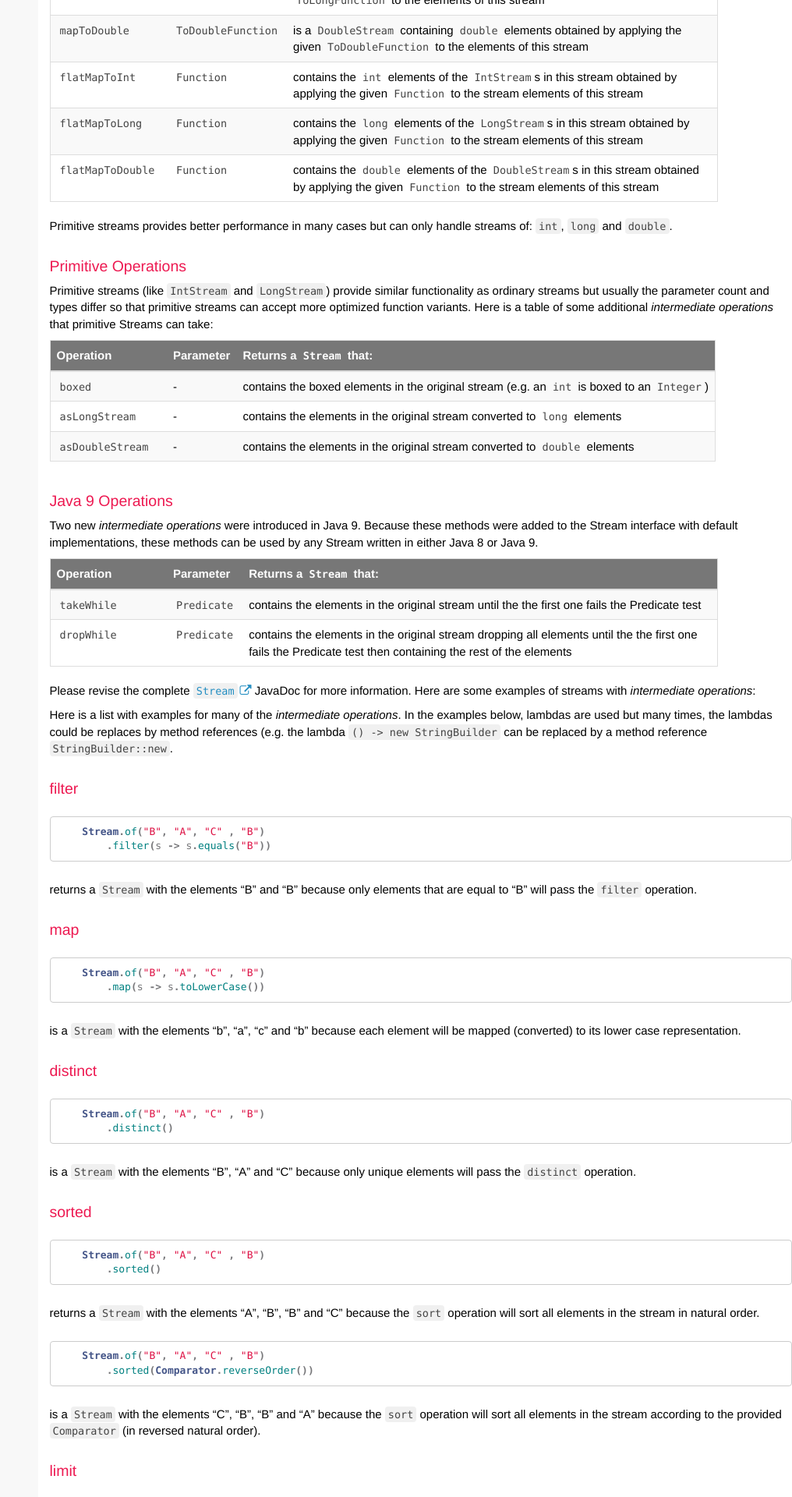
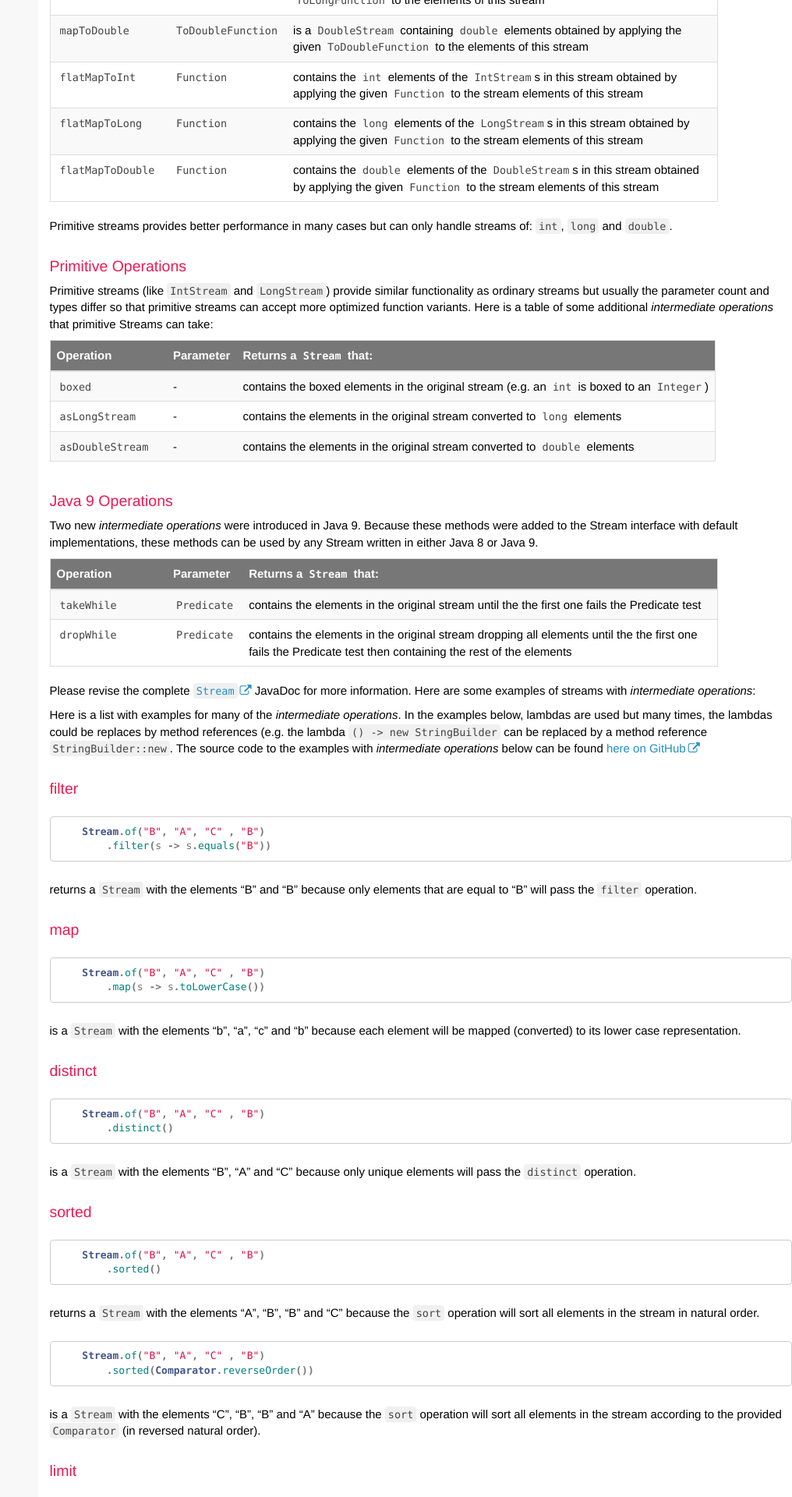
Before and after one commit to speedment/speedment-doc, a Jekyll site: the page built from pages/stream_fundamentals.md, in a window 1280 px wide. Shown: the part 2850-4770 px from the top of the page at 78% size, without its empty margins (264-1280 px from the left). Built offline with Jekyll 4.4.1, drawn with Linux system fonts in a browser that asks for light colours; nearby versions of some CDN libraries; comment, search, counter and statistics services are not loaded.

Commit message:
stream-fundamentals: Add links to source code

````diff
--- a/pages/stream_fundamentals.md
+++ b/pages/stream_fundamentals.md
@@ -121,7 +121,7 @@
 
 Please revise the complete {{site.data.javadoc.Stream}} JavaDoc for more information. Here are some examples of streams with *intermediate operations*:
 
-Here is a list with examples for many of the  *intermediate operations*. In the examples below, lambdas are used but many times, the lambdas could be replaces by method references (e.g. the lambda `() -> new StringBuilder` can be replaced by a method reference `StringBuilder::new`.
+Here is a list with examples for many of the  *intermediate operations*. In the examples below, lambdas are used but many times, the lambdas could be replaces by method references (e.g. the lambda `() -> new StringBuilder` can be replaced by a method reference `StringBuilder::new`. The source code to the examples with *intermediate operations* below can be found [here on GitHub](https://github.com/speedment/speedment-doc-examples/blob/master/src/main/java/com/speedment/documentation/stream_fundamentals/IntermediateOperations.java)
 
 ### filter
 ``` java
@@ -367,7 +367,7 @@
 
 Please revise the complete {{site.data.javadoc.Stream}} JavaDoc for more information.
 
-Here is a list with examples for many of the *terminal operations*:
+Here is a list with examples for many of the *terminal operations*. The source code to the examples below with *terminal operations* can be found [here on GitHub](https://github.com/speedment/speedment-doc-examples/blob/master/src/main/java/com/speedment/documentation/stream_fundamentals/TerminalOperations.java)
 
 ### forEach
 ``` java
@@ -592,6 +592,8 @@
 
 Please revise the complete {{site.data.javadoc.Stream}} JavaDoc for more information.
 
+Here is a list with example of other operations. The source code to the examples below with other operations can be found [here on GitHub](https://github.com/speedment/speedment-doc-examples/blob/master/src/main/java/com/speedment/documentation/stream_fundamentals/OtherOperations.java)
+
 ### isParallel
 ``` java
     Stream.of("B", "A", "C", "B")
````
